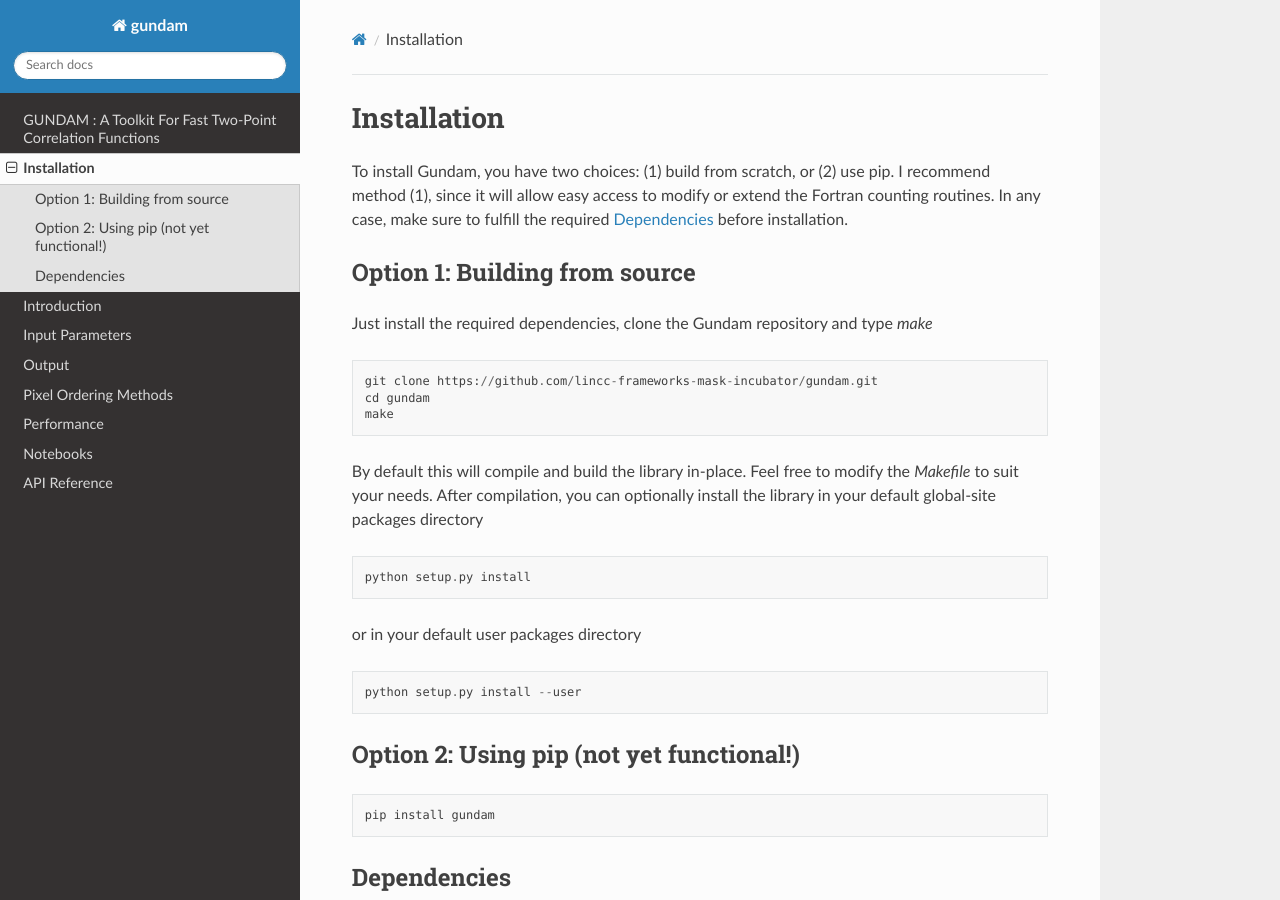
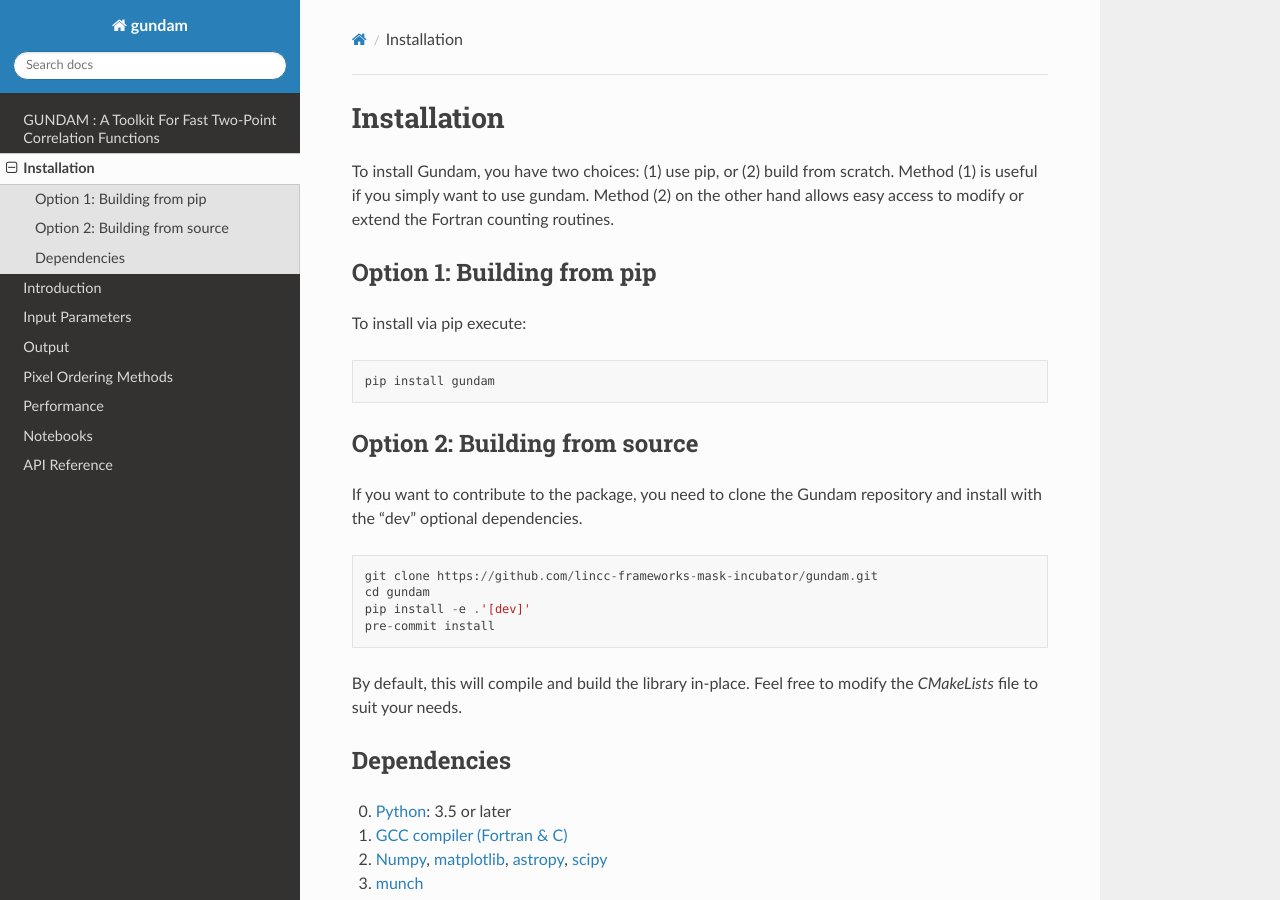
Before and after one commit to lincc-frameworks-mask-incubator/gundam, a Sphinx documentation site: the page built from docs/install.rst, in a window 1280 px wide and 900 px high. Built offline with Sphinx 7.4.7 and the Read the Docs theme 2.0.0, drawn with Linux system fonts in a browser that asks for light colours.

Commit message:
Update instructions in the docs

```diff
--- a/docs/install.rst
+++ b/docs/install.rst
@@ -4,45 +4,34 @@
 Installation
 ************************
 
-To install Gundam, you have two choices: (1) build from scratch, or (2) use pip.
-I recommend method (1), since it will allow easy access to modify or extend the
-Fortran counting routines. In any case, make sure to fulfill the required
-:ref:`gundam_dependencies` before installation.
+To install Gundam, you have two choices: (1) use pip, or (2) build from scratch.
+Method (1) is useful if you simply want to use gundam. Method (2) on the other
+hand allows easy access to modify or extend the Fortran counting routines.
 
-
-Option 1: Building from source
+Option 1: Building from pip
 ==============================
 
-Just install the required dependencies, clone the Gundam repository and type `make`
+To install via pip execute:
+
+.. code:: python
+
+      pip install gundam
+
+Option 2: Building from source
+=========================================
+
+If you want to contribute to the package, you need to clone the Gundam repository and
+install with the "dev" optional dependencies.
 
 .. code::
 
-	  git clone https://github.com/lincc-frameworks-mask-incubator/gundam.git
-	  cd gundam
-	  make
+      git clone https://github.com/lincc-frameworks-mask-incubator/gundam.git
+      cd gundam
+      pip install -e .'[dev]'
+      pre-commit install
 
-By default this will compile and build the library in-place. Feel free to modify
-the `Makefile` to suit your needs. After compilation, you can optionally install
-the library in your default global-site packages directory
-
-.. code::
-
-	  python setup.py install
-
-or in your default user packages directory
-
-.. code::
-
-	  python setup.py install --user
-
-
-Option 2: Using pip (not yet functional!)
-=========================================
-
-.. code:: python
-
-          pip install gundam
-
+By default, this will compile and build the library in-place. Feel free to modify
+the `CMakeLists` file to suit your needs.
 
 .. _gundam_dependencies:
 
```
Also changed, not shown: README.md (+3 -4 lines).
